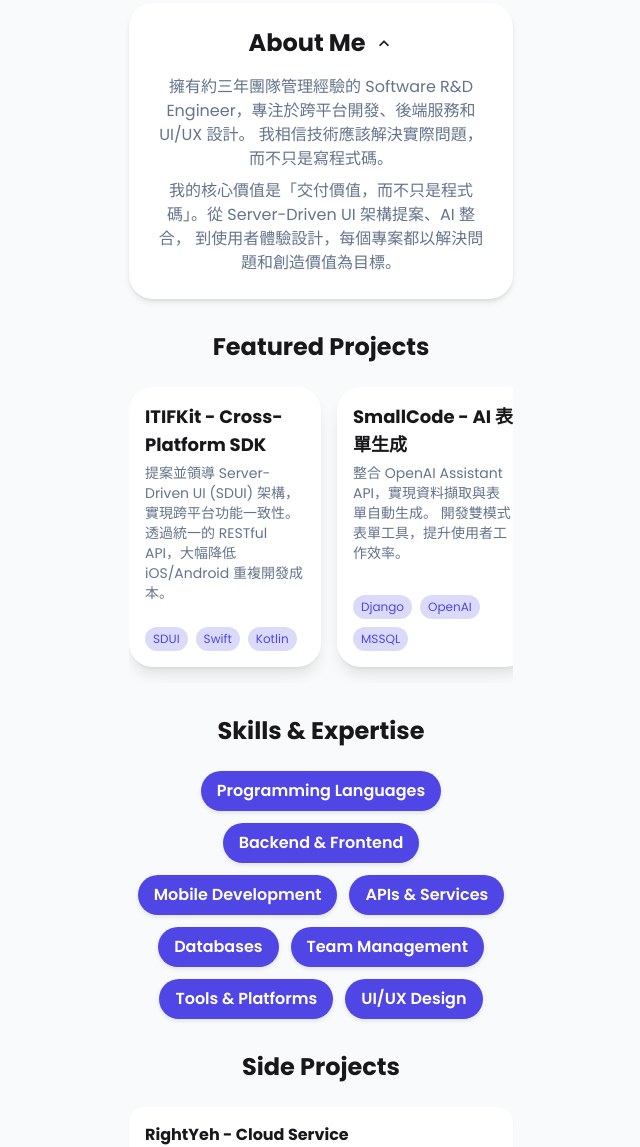
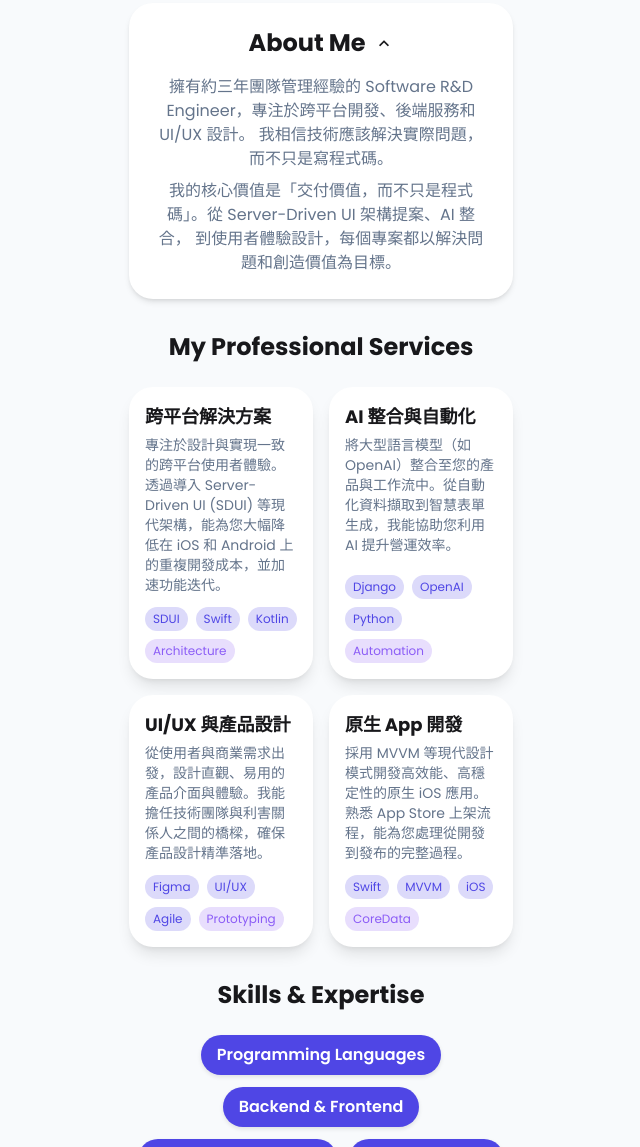
Before and after one commit to fooldrum0814/fooldrum0814.github.io, a website: page index.html in a window 1280 px wide. Shown: the part 401-1548 px from the top of the page, without its empty margins (319-959 px from the left). Drawn offline with nearby package versions, Linux system fonts and the light colour scheme.

Commit message:
修改技能呈現方式

```diff
--- a/index.html
+++ b/index.html
@@ -92,62 +92,54 @@
 </div>
 </section>
 <section class="mt-8 mb-8">
-<h2 class="text-2xl font-bold mb-6 text-center">Featured Projects</h2>
-<div class="flex overflow-x-auto snap-x snap-mandatory space-x-4 pb-4 hide-scroll-bar">
-<div class="flex-none w-5/6 sm:w-2/3 md:w-1/2 snap-center bg-card-light dark:bg-card-dark rounded-xl shadow-lg overflow-hidden flex flex-col">
-<div class="p-4 flex-grow flex flex-col">
-<h3 class="font-bold text-lg mb-1">ITIFKit - Cross-Platform SDK</h3>
+<h2 class="text-2xl font-bold mb-6 text-center">My Professional Services</h2>
+<div class="grid grid-cols-1 md:grid-cols-2 gap-4">
+<div class="bg-card-light dark:bg-card-dark rounded-xl shadow-lg overflow-hidden flex flex-col p-4">
+<h3 class="font-bold text-lg mb-1">跨平台解決方案</h3>
 <p class="text-sm text-subtle-light dark:text-subtle-dark flex-grow">
-                提案並領導 Server-Driven UI (SDUI) 架構，實現跨平台功能一致性。
-                透過統一的 RESTful API，大幅降低 iOS/Android 重複開發成本。
+                專注於設計與實現一致的跨平台使用者體驗。透過導入 Server-Driven UI (SDUI) 等現代架構，能為您大幅降低在 iOS 和 Android 上的重複開發成本，並加速功能迭代。
               </p>
 <div class="flex flex-wrap gap-2 mt-3">
 <span class="text-xs font-medium bg-primary/20 text-primary px-2 py-1 rounded-full">SDUI</span>
 <span class="text-xs font-medium bg-primary/20 text-primary px-2 py-1 rounded-full">Swift</span>
 <span class="text-xs font-medium bg-primary/20 text-primary px-2 py-1 rounded-full">Kotlin</span>
+<span class="text-xs font-medium bg-accent/20 text-accent px-2 py-1 rounded-full">Architecture</span>
 </div>
 </div>
-</div>
-<div class="flex-none w-5/6 sm:w-2/3 md:w-1/2 snap-center bg-card-light dark:bg-card-dark rounded-xl shadow-lg overflow-hidden flex flex-col">
-<div class="p-4 flex-grow flex flex-col">
-<h3 class="font-bold text-lg mb-1">SmallCode - AI 表單生成</h3>
+<div class="bg-card-light dark:bg-card-dark rounded-xl shadow-lg overflow-hidden flex flex-col p-4">
+<h3 class="font-bold text-lg mb-1">AI 整合與自動化</h3>
 <p class="text-sm text-subtle-light dark:text-subtle-dark flex-grow">
-                整合 OpenAI Assistant API，實現資料擷取與表單自動生成。
-                開發雙模式表單工具，提升使用者工作效率。
+                將大型語言模型（如 OpenAI）整合至您的產品與工作流中。從自動化資料擷取到智慧表單生成，我能協助您利用 AI 提升營運效率。
               </p>
 <div class="flex flex-wrap gap-2 mt-3">
 <span class="text-xs font-medium bg-primary/20 text-primary px-2 py-1 rounded-full">Django</span>
 <span class="text-xs font-medium bg-primary/20 text-primary px-2 py-1 rounded-full">OpenAI</span>
-<span class="text-xs font-medium bg-primary/20 text-primary px-2 py-1 rounded-full">MSSQL</span>
+<span class="text-xs font-medium bg-primary/20 text-primary px-2 py-1 rounded-full">Python</span>
+<span class="text-xs font-medium bg-accent/20 text-accent px-2 py-1 rounded-full">Automation</span>
 </div>
 </div>
-</div>
-<div class="flex-none w-5/6 sm:w-2/3 md:w-1/2 snap-center bg-card-light dark:bg-card-dark rounded-xl shadow-lg overflow-hidden flex flex-col">
-<div class="p-4 flex-grow flex flex-col">
-<h3 class="font-bold text-lg mb-1">HRDashboard - 管理視覺化</h3>
+<div class="bg-card-light dark:bg-card-dark rounded-xl shadow-lg overflow-hidden flex flex-col p-4">
+<h3 class="font-bold text-lg mb-1">UI/UX 與產品設計</h3>
 <p class="text-sm text-subtle-light dark:text-subtle-dark flex-grow">
-                從管理角度設計產品 UI/UX，專注於直觀的資料視覺化和工作流程。
-                作為技術團隊與利害關係人間的橋樑，確保需求準確傳達。
+                從使用者與商業需求出發，設計直觀、易用的產品介面與體驗。我能擔任技術團隊與利害關係人之間的橋樑，確保產品設計精準落地。
               </p>
 <div class="flex flex-wrap gap-2 mt-3">
 <span class="text-xs font-medium bg-primary/20 text-primary px-2 py-1 rounded-full">Figma</span>
 <span class="text-xs font-medium bg-primary/20 text-primary px-2 py-1 rounded-full">UI/UX</span>
 <span class="text-xs font-medium bg-primary/20 text-primary px-2 py-1 rounded-full">Agile</span>
+<span class="text-xs font-medium bg-accent/20 text-accent px-2 py-1 rounded-full">Prototyping</span>
 </div>
 </div>
-</div>
-<div class="flex-none w-5/6 sm:w-2/3 md:w-1/2 snap-center bg-card-light dark:bg-card-dark rounded-xl shadow-lg overflow-hidden flex flex-col">
-<div class="p-4 flex-grow flex flex-col">
-<h3 class="font-bold text-lg mb-1">SHR App - iOS 原生應用</h3>
+<div class="bg-card-light dark:bg-card-dark rounded-xl shadow-lg overflow-hidden flex flex-col p-4">
+<h3 class="font-bold text-lg mb-1">原生 App 開發</h3>
 <p class="text-sm text-subtle-light dark:text-subtle-dark flex-grow">
-                採用 MVVM 架構開發，整合 Google Maps API 進行資料獲取。
-                使用 Swift CoreData 儲存聊天紀錄，負責 App Store 上架與審核流程。
+                採用 MVVM 等現代設計模式開發高效能、高穩定性的原生 iOS 應用。熟悉 App Store 上架流程，能為您處理從開發到發布的完整過程。
               </p>
 <div class="flex flex-wrap gap-2 mt-3">
 <span class="text-xs font-medium bg-primary/20 text-primary px-2 py-1 rounded-full">Swift</span>
 <span class="text-xs font-medium bg-primary/20 text-primary px-2 py-1 rounded-full">MVVM</span>
 <span class="text-xs font-medium bg-primary/20 text-primary px-2 py-1 rounded-full">iOS</span>
-</div>
+<span class="text-xs font-medium bg-accent/20 text-accent px-2 py-1 rounded-full">CoreData</span>
 </div>
 </div>
 </div>
```
